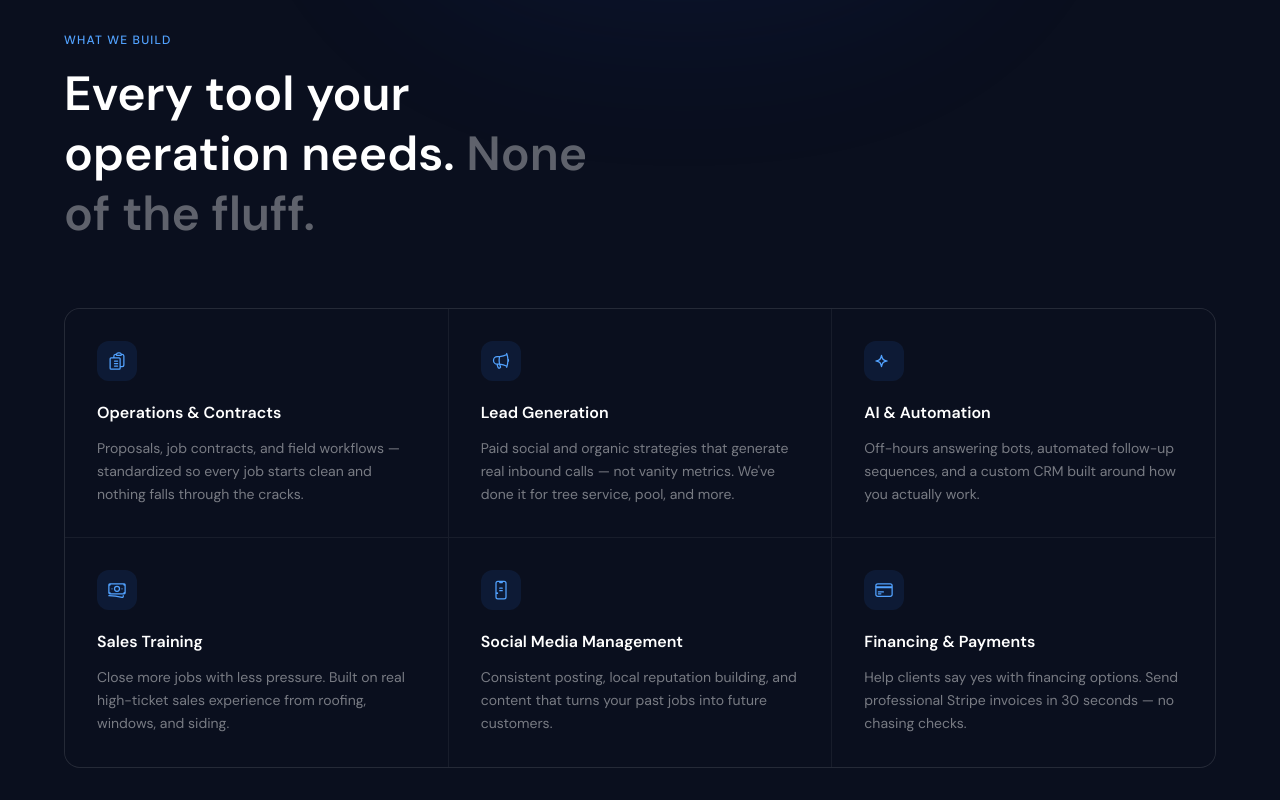
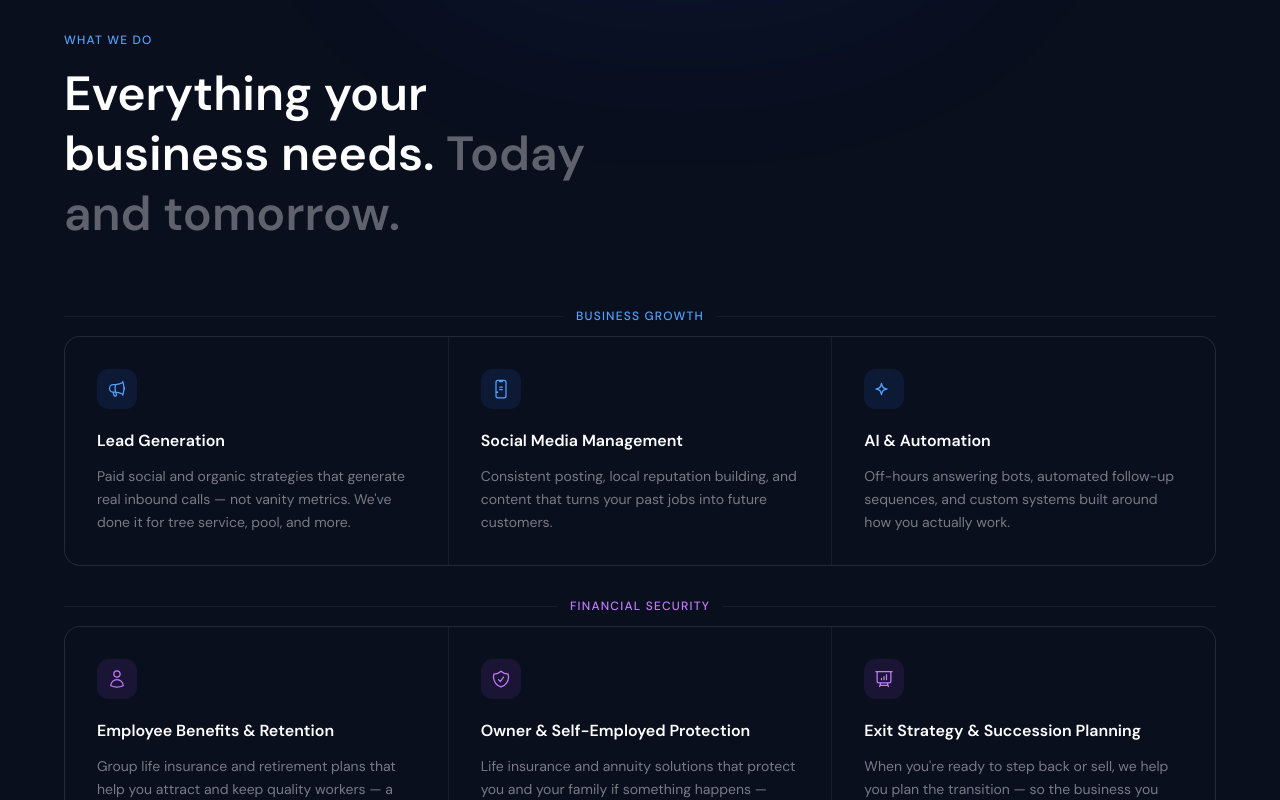
Before and after one commit to hcmaldy2018/mynewwebsite, a Next.js app: page / in a window 1280 px wide. Shown: the part 880-1680 px from the top of the page. Built offline with nearby package versions, Linux system fonts and the light colour scheme.

Commit message:
update services section with business growth and financial security categories

```diff
--- a/app/page.tsx
+++ b/app/page.tsx
@@ -87,27 +87,23 @@ export default function Home() {
           {/* Section header */}
           <div className="mb-16 max-w-xl">
             <p className="text-xs font-medium tracking-widest text-blue-400 uppercase mb-4">
-              What We Build
+              What We Do
             </p>
             <h2 className="text-3xl md:text-5xl font-semibold text-white leading-tight">
-              Every tool your operation needs.{" "}
-              <span className="text-white/35">None of the fluff.</span>
+              Everything your business needs.{" "}
+              <span className="text-white/35">Today and tomorrow.</span>
             </h2>
           </div>
 
-          {/* Services grid */}
+          {/* ── Business Growth Row ── */}
+          <div className="mb-3">
+            <div className="flex items-center gap-3 mb-3">
+              <span className="h-px flex-1 bg-white/[0.06]" />
+              <span className="text-xs font-medium tracking-widest text-blue-400 uppercase">Business Growth</span>
+              <span className="h-px flex-1 bg-white/[0.06]" />
+            </div>
             <div className="grid md:grid-cols-3 gap-px bg-white/[0.06] rounded-2xl overflow-hidden border border-white/[0.06]">
-
               {[
-              {
-                icon: (
-                  <svg className="w-5 h-5" fill="none" stroke="currentColor" strokeWidth="1.5" viewBox="0 0 24 24">
-                    <path strokeLinecap="round" strokeLinejoin="round" d="M9 12h3.75M9 15h3.75M9 18h3.75m3 .75H18a2.25 2.25 0 002.25-2.25V6.108c0-1.135-.845-2.098-1.976-2.192a48.424 48.424 0 00-1.123-.08m-5.801 0c-.065.21-.1.433-.1.664 0 .414.336.75.75.75h4.5a.75.75 0 00.75-.75 2.25 2.25 0 00-.1-.664m-5.8 0A2.251 2.251 0 0113.5 2.25H15c1.012 0 1.867.668 2.15 1.586m-5.8 0c-.376.023-.75.05-1.124.08C9.095 4.01 8.25 4.973 8.25 6.108V8.25m0 0H4.875c-.621 0-1.125.504-1.125 1.125v11.25c0 .621.504 1.125 1.125 1.125h9.75c.621 0 1.125-.504 1.125-1.125V9.375c0-.621-.504-1.125-1.125-1.125H8.25z" />
-                  </svg>
-                ),
-                title: "Operations & Contracts",
-                desc: "Proposals, job contracts, and field workflows — standardized so every job starts clean and nothing falls through the cracks.",
-              },
                 {
                   icon: (
                     <svg className="w-5 h-5" fill="none" stroke="currentColor" strokeWidth="1.5" viewBox="0 0 24 24">
@@ -116,24 +112,6 @@ export default function Home() {
                   ),
                   title: "Lead Generation",
                   desc: "Paid social and organic strategies that generate real inbound calls — not vanity metrics. We've done it for tree service, pool, and more.",
-              },
-              {
-                icon: (
-                  <svg className="w-5 h-5" fill="none" stroke="currentColor" strokeWidth="1.5" viewBox="0 0 24 24">
-                    <path strokeLinecap="round" strokeLinejoin="round" d="M9.813 15.904L9 18.75l-.813-2.846a4.5 4.5 0 00-3.09-3.09L2.25 12l2.846-.813a4.5 4.5 0 003.09-3.09L9 5.25l.813 2.846a4.5 4.5 0 003.09 3.09L15.75 12l-2.846.813a4.5 4.5 0 00-3.09 3.09z" />
-                  </svg>
-                ),
-                title: "AI & Automation",
-                desc: "Off-hours answering bots, automated follow-up sequences, and a custom CRM built around how you actually work.",
-              },
-              {
-                icon: (
-                  <svg className="w-5 h-5" fill="none" stroke="currentColor" strokeWidth="1.5" viewBox="0 0 24 24">
-                    <path strokeLinecap="round" strokeLinejoin="round" d="M2.25 18.75a60.07 60.07 0 0115.797 2.101c.727.198 1.453-.342 1.453-1.096V18.75M3.75 4.5v.75A.75.75 0 013 6h-.75m0 0v-.375c0-.621.504-1.125 1.125-1.125H20.25M2.25 6v9m18-10.5v.75c0 .414.336.75.75.75h.75m-1.5-1.5h.375c.621 0 1.125.504 1.125 1.125v9.75c0 .621-.504 1.125-1.125 1.125h-.375m1.5-1.5H21a.75.75 0 00-.75.75v.75m0 0H3.75m0 0h-.375a1.125 1.125 0 01-1.125-1.125V15m1.5 1.5v-.75A.75.75 0 003 15h-.75M15 10.5a3 3 0 11-6 0 3 3 0 016 0zm3 0h.008v.008H18V10.5zm-12 0h.008v.008H6V10.5z" />
-                  </svg>
-                ),
-                title: "Sales Training",
-                desc: "Close more jobs with less pressure. Built on real high-ticket sales experience from roofing, windows, and siding.",
                 },
                 {
                   icon: (
@@ -147,17 +125,14 @@ export default function Home() {
                 {
                   icon: (
                     <svg className="w-5 h-5" fill="none" stroke="currentColor" strokeWidth="1.5" viewBox="0 0 24 24">
-                    <path strokeLinecap="round" strokeLinejoin="round" d="M2.25 8.25h19.5M2.25 9h19.5m-16.5 5.25h6m-6 2.25h3m-3.75 3h15a2.25 2.25 0 002.25-2.25V6.75A2.25 2.25 0 0019.5 4.5h-15a2.25 2.25 0 00-2.25 2.25v10.5A2.25 2.25 0 004.5 19.5z" />
+                      <path strokeLinecap="round" strokeLinejoin="round" d="M9.813 15.904L9 18.75l-.813-2.846a4.5 4.5 0 00-3.09-3.09L2.25 12l2.846-.813a4.5 4.5 0 003.09-3.09L9 5.25l.813 2.846a4.5 4.5 0 003.09 3.09L15.75 12l-2.846.813a4.5 4.5 0 00-3.09 3.09z" />
                     </svg>
                   ),
-                title: "Financing & Payments",
-                desc: "Help clients say yes with financing options. Send professional Stripe invoices in 30 seconds — no chasing checks.",
+                  title: "AI & Automation",
+                  desc: "Off-hours answering bots, automated follow-up sequences, and custom systems built around how you actually work.",
                 },
               ].map((svc, i) => (
-              <div
-                key={i}
-                className="group relative bg-[#0a0f1e] p-8 transition-all duration-300 hover:bg-white/[0.03]"
-              >
+                <div key={i} className="group relative bg-[#0a0f1e] p-8 transition-all duration-300 hover:bg-white/[0.03]">
                   <div className="inline-flex items-center justify-center w-10 h-10 rounded-xl bg-blue-500/10 text-blue-400 mb-5 transition-colors group-hover:bg-blue-500/20">
                     {svc.icon}
                   </div>
@@ -166,6 +141,56 @@ export default function Home() {
                   <div className="absolute bottom-0 left-0 right-0 h-[1px] bg-gradient-to-r from-transparent via-blue-500/20 to-transparent opacity-0 group-hover:opacity-100 transition-opacity" />
                 </div>
               ))}
+            </div>
+          </div>
+
+          {/* ── Financial Security Row ── */}
+          <div>
+            <div className="flex items-center gap-3 mb-3 mt-8">
+              <span className="h-px flex-1 bg-white/[0.06]" />
+              <span className="text-xs font-medium tracking-widest text-purple-400 uppercase">Financial Security</span>
+              <span className="h-px flex-1 bg-white/[0.06]" />
+            </div>
+            <div className="grid md:grid-cols-3 gap-px bg-white/[0.06] rounded-2xl overflow-hidden border border-white/[0.06]">
+              {[
+                {
+                  icon: (
+                    <svg className="w-5 h-5" fill="none" stroke="currentColor" strokeWidth="1.5" viewBox="0 0 24 24">
+                      <path strokeLinecap="round" strokeLinejoin="round" d="M15.75 6a3.75 3.75 0 11-7.5 0 3.75 3.75 0 017.5 0zM4.501 20.118a7.5 7.5 0 0114.998 0A17.933 17.933 0 0112 21.75c-2.676 0-5.216-.584-7.499-1.632z" />
+                    </svg>
+                  ),
+                  title: "Employee Benefits & Retention",
+                  desc: "Group life insurance and retirement plans that help you attract and keep quality workers — a competitive edge most small contractors overlook.",
+                },
+                {
+                  icon: (
+                    <svg className="w-5 h-5" fill="none" stroke="currentColor" strokeWidth="1.5" viewBox="0 0 24 24">
+                      <path strokeLinecap="round" strokeLinejoin="round" d="M9 12.75L11.25 15 15 9.75m-3-7.036A11.959 11.959 0 013.598 6 11.99 11.99 0 003 9.749c0 5.592 3.824 10.29 9 11.623 5.176-1.332 9-6.03 9-11.622 0-1.31-.21-2.571-.598-3.751h-.152c-3.196 0-6.1-1.248-8.25-3.285z" />
+                    </svg>
+                  ),
+                  title: "Owner & Self-Employed Protection",
+                  desc: "Life insurance and annuity solutions that protect you and your family if something happens — because the business shouldn't stop if you do.",
+                },
+                {
+                  icon: (
+                    <svg className="w-5 h-5" fill="none" stroke="currentColor" strokeWidth="1.5" viewBox="0 0 24 24">
+                      <path strokeLinecap="round" strokeLinejoin="round" d="M3.75 3v11.25A2.25 2.25 0 006 16.5h2.25M3.75 3h-1.5m1.5 0h16.5m0 0h1.5m-1.5 0v11.25A2.25 2.25 0 0118 16.5h-2.25m-7.5 0h7.5m-7.5 0l-1 3m8.5-3l1 3m0 0l.5 1.5m-.5-1.5h-9.5m0 0l-.5 1.5M9 11.25v1.5M12 9v3.75m3-6v6" />
+                    </svg>
+                  ),
+                  title: "Exit Strategy & Succession Planning",
+                  desc: "When you're ready to step back or sell, we help you plan the transition — so the business you built actually pays off the way it should.",
+                },
+              ].map((svc, i) => (
+                <div key={i} className="group relative bg-[#0a0f1e] p-8 transition-all duration-300 hover:bg-white/[0.03]">
+                  <div className="inline-flex items-center justify-center w-10 h-10 rounded-xl bg-purple-500/10 text-purple-400 mb-5 transition-colors group-hover:bg-purple-500/20">
+                    {svc.icon}
+                  </div>
+                  <h3 className="text-base font-semibold text-white mb-3">{svc.title}</h3>
+                  <p className="text-sm text-white/45 leading-relaxed">{svc.desc}</p>
+                  <div className="absolute bottom-0 left-0 right-0 h-[1px] bg-gradient-to-r from-transparent via-purple-500/20 to-transparent opacity-0 group-hover:opacity-100 transition-opacity" />
+                </div>
+              ))}
+            </div>
           </div>
         </div>
       </section>
```
Lines whose indentation alone changed are shown as unchanged.
